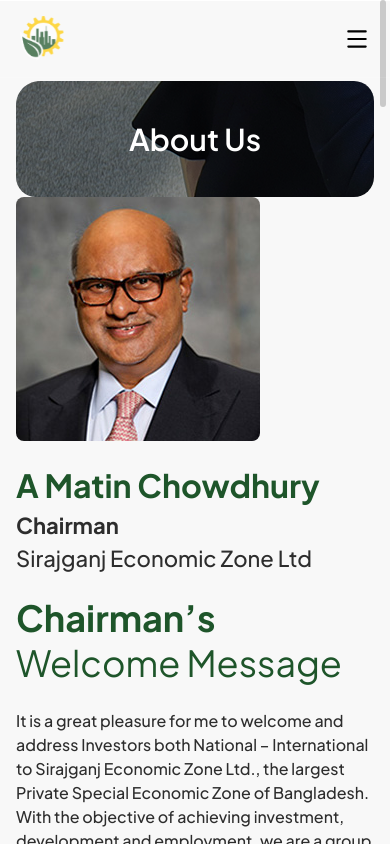
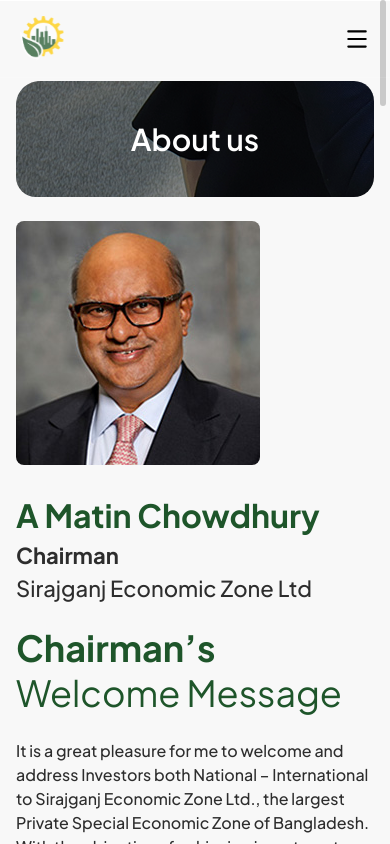
Before and after one commit to zahidhasanemon/sezl-frontend, a Next.js app: page /about-us in a window 390 px wide. Built offline with nearby package versions, Linux system fonts and the light colour scheme.

Commit message:
about us page fix

```diff
--- a/app/about-us/page.js
+++ b/app/about-us/page.js
@@ -5,6 +5,7 @@
 import about3 from "@/public/assets/about3.png";
 import Link from "next/link";
 import Navbar from "../components/Navbar";
+import HeroCommon from "../components/HeroCommon";
 import CTAAndFooter from "../components/Footer";
 import bg2 from "@/public/assets/bg2.jpg";
 
@@ -18,15 +19,34 @@
       {/* main content */}
       <div className="">
         {/* hero secition */}
-        <div className="common_hero_section">
-          <h2 className="common_hero_heading">About Us</h2>
+        <div className="md:mb-29 mb-6">
+          <HeroCommon title="About us" />
         </div>
         {/* rest of the about us page content */}
         <div className="common_page_container">
           {/* chairman message content */}
           <div className="about_us_chairman_section">
             <div>
-              <Image src={chairman} alt="chairman" className="chairman_image" />
+              <div className="hover-3d">
+                {/* content */}
+                <figure className="">
+                  <Image
+                    src={chairman}
+                    alt="chairman"
+                    className="chairman_image"
+                  />
+                </figure>
+                {/* 8 empty divs needed for the 3D effect */}
+                <div></div>
+                <div></div>
+                <div></div>
+                <div></div>
+                <div></div>
+                <div></div>
+                <div></div>
+                <div></div>
+              </div>
+
               <h4 className="chairman_name">A Matin Chowdhury</h4>
               <h6 className="chairman_position">Chairman</h6>
               <p className="chairman_company_name">
@@ -234,13 +254,8 @@
                 <div className="absolute left-0 right-0 top-16.5 h-px bg-white/30" />
 
                 {["2016", "2017", "2018", "2019"].map((year) => (
-                  <div
-                    key={year}
-                    className="history_timeline_year"
-                  >
-                    <span className="history_timeline_year_single">
-                      {year}
-                    </span>
+                  <div key={year} className="history_timeline_year">
+                    <span className="history_timeline_year_single">{year}</span>
                     <span className="history_timeline_dot" />
                   </div>
                 ))}
@@ -252,8 +267,8 @@
                   <h4 className="history_card_title">Government approval</h4>
                   <p className="history_card_text">
                     Lorem Ipsum is simply dummy text of the printing and
-                    typesetting industry. Lorem Ipsum has been the industry's
-                    standard dummy text ever since the 1500s
+                    typesetting industry. Lorem Ipsum has been the
+                    industry&apos;s standard dummy text ever since the 1500s
                   </p>
                 </div>
                 <div className="history_card_div">
```
